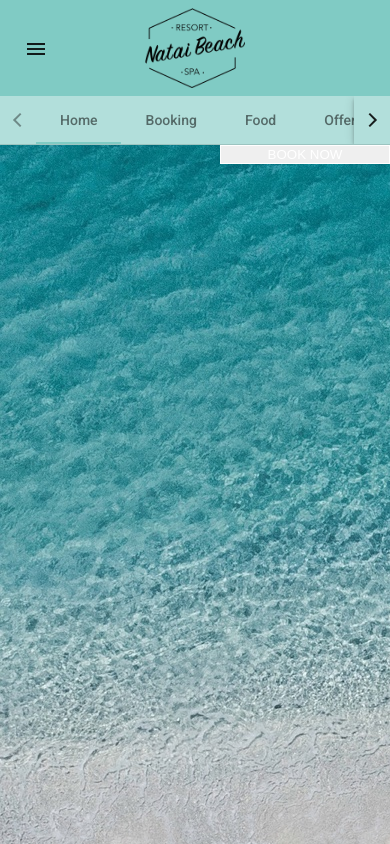
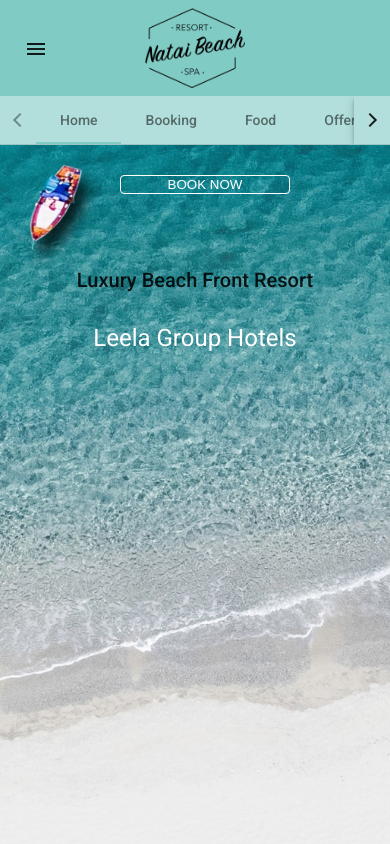
Before and after one commit to BijilyRajan/HotelBooking.UI, an Angular app: page / in a window 390 px wide. Built offline with nearby package versions, Linux system fonts and the light colour scheme.

Commit message:
Added booking component

```diff
--- a/src/app/app-routing.module.ts
+++ b/src/app/app-routing.module.ts
@@ -1,5 +1,6 @@
 import { NgModule } from '@angular/core';
 import { RouterModule, Routes } from '@angular/router';
+import { BookingComponent } from './booking/booking.component';
 import { HomeComponent } from './home/home.component';
 import { LoginComponent } from './login/login.component';
 import { RegisterComponent } from './register/register.component';
@@ -8,6 +9,7 @@ const routes: Routes = [
   {path:'home', component:HomeComponent},
   {path:'login', component:LoginComponent},
   {path:'register', component:RegisterComponent},
+  {path:'booking', component:BookingComponent},
   {path:'', component:HomeComponent}
 ];
 
--- a/src/app/app.module.ts
+++ b/src/app/app.module.ts
@@ -14,6 +14,7 @@ import { RegisterComponent } from './register/register.component';
 import { SidenavListComponent } from './navigation/sidenav-list/sidenav-list.component';
 import { NavtabsComponent } from './navigation/navtabs/navtabs.component';
 import { FlexLayoutModule } from '@angular/flex-layout';
+import { BookingComponent } from './booking/booking.component';
 
 @NgModule({
   declarations: [
@@ -23,7 +24,8 @@ import { FlexLayoutModule } from '@angular/flex-layout';
     LoginComponent,
     RegisterComponent,
     SidenavListComponent,
-    NavtabsComponent
+    NavtabsComponent,
+    BookingComponent
   ],
   imports: [
     BrowserModule,
--- /dev/null
+++ b/src/app/booking/booking.component.html
@@ -0,0 +1 @@
+<p>booking works!</p>
--- /dev/null
+++ b/src/app/booking/booking.component.ts
@@ -0,0 +1,15 @@
+import { Component, OnInit } from '@angular/core';
+
+@Component({
+  selector: 'app-booking',
+  templateUrl: './booking.component.html',
+  styleUrls: ['./booking.component.css']
+})
+export class BookingComponent implements OnInit {
+
+  constructor() { }
+
+  ngOnInit(): void {
+  }
+
+}
--- a/src/app/home/home.component.css
+++ b/src/app/home/home.component.css
@@ -1,6 +1,7 @@
 .container{
-    height:100vh;
-    background:url(/assets/Images/home_beach.jpg) no-repeat;
+    background:url(/assets/Images/home_beach.jpg) center center no-repeat;
+    background-size: cover;
+    height: calc(100vh - 145);
 }
 
 .book-now-button{
@@ -8,8 +9,44 @@
     color: white;
     border:1px solid white;
     text-transform: uppercase;
+    background-color: transparent;
+    border-radius: 4px;
 }
 
 .book-now-container{
-    padding:30px, 100px;
+    padding-right: 100px;
+    padding-top: 30px;
 }
+
+.header-container{
+    padding: 60px 20px;
+    text-align: center;
+    max-width: 600px;
+}
+
+.header-container .header-proptype{
+margin: 10px;
+}
+
+.header-container .header-propname{
+    color: white;
+}
+
+@media all and (max-width:750px){
+    .container{
+        height: 90vh;
+    }
+}
+
+@media all and (max-width:575px){
+
+    .header-container .header-proptype{
+        font-size: 1.1rem;
+        line-height: 1.1;
+    }
+
+    .header-container .header-propname{
+        font-size: 3rem;
+        line-height: 1.1;
+    }
+}
--- a/src/app/home/home.component.html
+++ b/src/app/home/home.component.html
@@ -6,4 +6,14 @@
             </button>
         </div>
     </div>
+
+    <div class="header-container" fxLayout="row" fxLayout="column" fxLayoutAlign="center center">
+        <div class="header-proptype">
+            <h2>Luxury Beach Front Resort</h2>
+        </div>
+        <div class="header-propname">
+            <h1>Leela Group Hotels</h1>
+        </div>
+    </div>
+
 </div>
```
Also changed, not shown: src/app/booking/booking.component.css (added), 1 other file (tests, documents, lock files or other folders).
